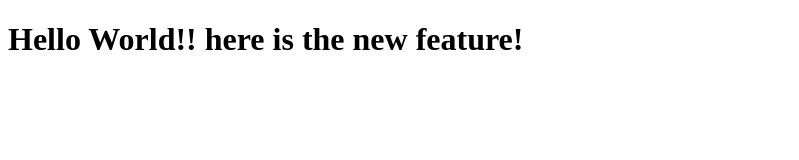
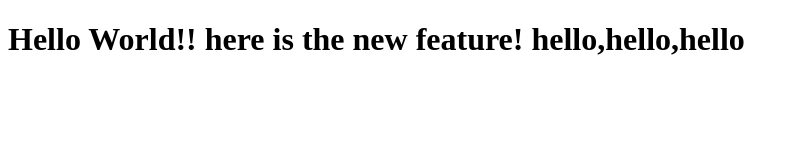
Before and after one commit to llguto12ll/web_python_java, a plain HTML site: page hello_world.html in a window 1280 px wide. Shown: the whole page, without its empty margins (0-799 px from the left). Drawn offline with Linux system fonts and the light colour scheme.

Commit message:
add another line

```diff
--- a/hello_world.html
+++ b/hello_world.html
@@ -7,6 +7,7 @@
 <body>
     <h1>Hello World!!
         here is the new feature!
+        hello,hello,hello
     </h1>
 </body>
 </html>
```
